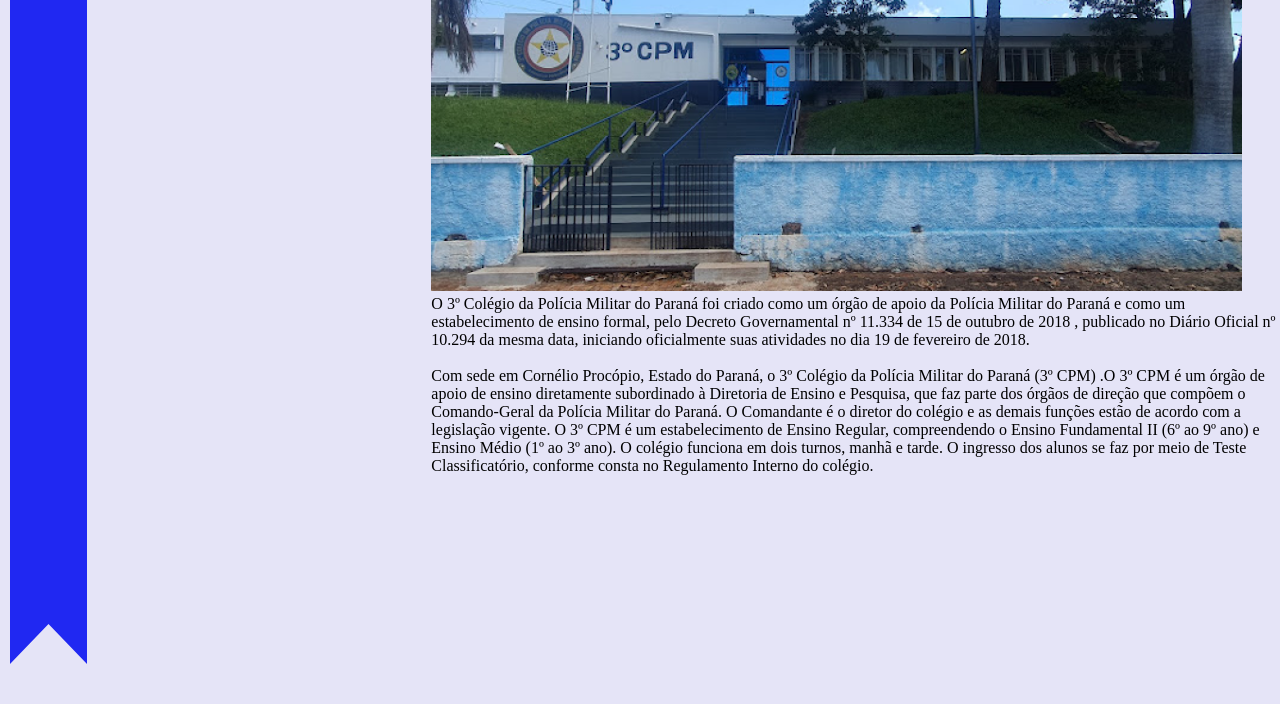
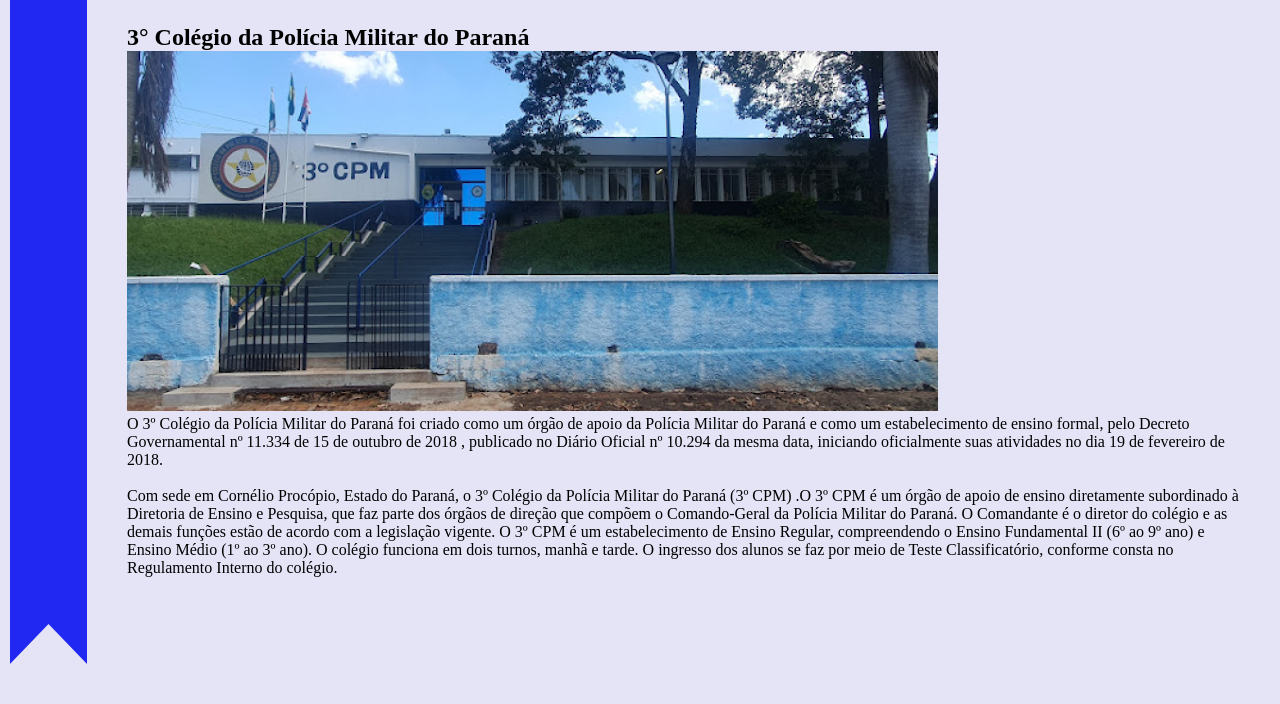
Before and after one commit to vitorialucian/test, a plain HTML site: page index.html in a window 1280 px wide. Shown: the part 96-800 px from the top of the page. Drawn offline with Linux system fonts and the light colour scheme.

Commit message:
Add files via upload

```diff
--- a/index.html
+++ b/index.html
@@ -11,6 +11,7 @@
     <style>
         @import url('https://fonts.googleapis.com/css2?family=Poppins:ital,wght@0,100;0,200;0,300;0,400;0,500;0,600;0,700;0,800;0,900;1,100;1,200;1,300;1,400;1,500;1,600;1,700;1,800;1,900&family=Quantico:ital,wght@0,400;0,700;1,400;1,700&display=swap');
     </style>
+</head>
 <body>
     <header>
         <img src="logo.png" alt="Logo do 3° Colégio da Polícia Militar" class="logo">
@@ -39,13 +40,15 @@
         <section id="colegio">
             <div>
                 <div>
-                    <h1>3° Colégio da Polícia Militar</h1>
-                    <img src="colegio.png" alt="fachada do colegio ">
+                    <h1>3° Colégio da Polícia Militar do Paraná</h1>
+                    <img src="colegio.png" alt="Fachada do colégio">
                 </div>
+                <div>
                     <p>O 3º Colégio da Polícia Militar do Paraná foi criado como um órgão de apoio da Polícia Militar do Paraná e como um estabelecimento de ensino formal, pelo Decreto Governamental nº 11.334 de 15 de outubro de 2018 , publicado no Diário Oficial nº 10.294 da mesma data, iniciando oficialmente suas atividades no dia 19 de fevereiro de 2018.</p>
                     <br>
-                <p> Com sede em Cornélio Procópio, Estado do Paraná, o 3º Colégio da Polícia Militar do Paraná (3º CPM) .O 3º CPM é um órgão de apoio de ensino diretamente subordinado à Diretoria de Ensino e Pesquisa, que faz parte dos órgãos de direção que compõem o Comando-Geral da Polícia Militar do Paraná. O Comandante é o diretor do colégio e as demais funções estão de acordo com a legislação vigente. O 3º CPM é um estabelecimento de Ensino Regular, compreendendo o Ensino Fundamental II (6º ao 9º ano) e Ensino Médio (1º ao 3º ano). O colégio funciona em dois turnos, manhã e tarde. O ingresso dos alunos se faz por meio de Teste Classificatório, conforme consta no Regulamento Interno do colégio.</p>
+                    <p>Com sede em Cornélio Procópio, Estado do Paraná, o 3º Colégio da Polícia Militar do Paraná (3º CPM) .O 3º CPM é um órgão de apoio de ensino diretamente subordinado à Diretoria de Ensino e Pesquisa, que faz parte dos órgãos de direção que compõem o Comando-Geral da Polícia Militar do Paraná. O Comandante é o diretor do colégio e as demais funções estão de acordo com a legislação vigente. O 3º CPM é um estabelecimento de Ensino Regular, compreendendo o Ensino Fundamental II (6º ao 9º ano) e Ensino Médio (1º ao 3º ano). O colégio funciona em dois turnos, manhã e tarde. O ingresso dos alunos se faz por meio de Teste Classificatório, conforme consta no Regulamento Interno do colégio.</p>
 
+                </div>
             </div>
         </section>
     </main>
--- a/style.css
+++ b/style.css
@@ -6,6 +6,11 @@
 body{
     background-color: #E5E4F7;
     display: flex;
+    flex-direction: column;
+    align-items: center;
+    justify-content: center;
+    min-height: 100vh;
+
 }
 
 header{
@@ -18,6 +23,13 @@ header{
     align-items: center;
     top: 0;
     left: 0;
+}
+
+main{
+    min-height:calc(100vh - 80px);
+    max-width: 1300px;
+    width: calc(100% - 87px);
+    margin-left: 87px;
 }
 
 .logo{
@@ -41,15 +53,25 @@ header{
     text-decoration: none;
     color: #2028F2;
 }
+
 .itens-navagacao{
     display: flex;
 }
+
 .linha-azul{
     background-color: #2028F2;
     width: 77px;
     height: 85vh;
     left: 10px;
-    top: 80px;
+    top:80px;
     position: absolute;
     clip-path: polygon(0% 0%, 100% 0%, 100% 100%, 50% 80vh, 0% 100%);
 }
+#colegio{
+    display: flex;
+    flex-direction: column;
+    align-items: center;
+    justify-content: center;
+    gap: 80px;
+    padding: 40px;
+}
```
Lines whose indentation alone changed are shown as unchanged.
